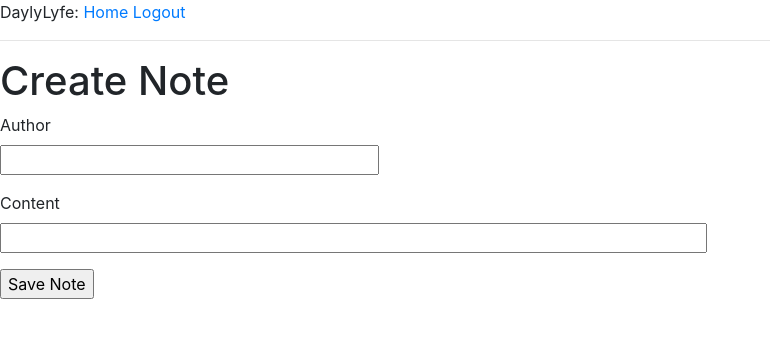
After one commit to anand-anmol/Dayly-Lyfe, a Flask app: page /create-note in a window 1280 px wide. The commit adds this page. Shown: the top 338 px of the page, without its empty margins (0-770 px from the left). Run offline with Flask 2, Linux system fonts and the light colour scheme; the visitor is signed in with stand-in values (Sample User, id 1); some libraries are stand-ins or nearby versions.

Commit message:
progress on creating notes

```diff
--- a/DaylyLyfe.py
+++ b/DaylyLyfe.py
@@ -1,6 +1,6 @@
 from app import app, db
-from app.models import User, Post
+from app.models import User, Note
 
 @app.shell_context_processor
 def make_shell_context():
-    return {'db': db, 'User': User, 'Post': Post}
+    return {'db': db, 'User': User, 'Note': Note}
--- a/app/forms.py
+++ b/app/forms.py
@@ -27,3 +27,8 @@ class RegistrationForm(FlaskForm):
         user = User.query.filter_by(email=email.data).first()
         if user is not None:
             raise ValidationError('Please use a different email address.')
+
+class CreateNoteForm(FlaskForm):
+    author = StringField('Author', validators=[DataRequired()])
+    content = StringField('Content', validators=[DataRequired()])
+    submit = SubmitField('Save Note')
--- a/app/models.py
+++ b/app/models.py
@@ -9,7 +9,7 @@ class User(UserMixin, db.Model):
     username = db.Column(db.String(64), index=True, unique=True)
     email = db.Column(db.String(120), index=True, unique=True)
     password_hash = db.Column(db.String(128))
-    posts = db.relationship('Post', backref='author', lazy='dynamic')
+    note = db.relationship('Note', backref='author', lazy='dynamic')
 
     def set_password(self, password):
         self.password_hash = generate_password_hash(password)
@@ -20,14 +20,15 @@ class User(UserMixin, db.Model):
     def __repr__(self):
         return '<User {}>'.format(self.username)
 
-class Post(db.Model):
+
+class Note(db.Model):
     id = db.Column(db.Integer, primary_key=True)
-    body = db.Column(db.String(140))
+    content = db.Column(db.String)
     timestamp = db.Column(db.DateTime, index=True, default=datetime.utcnow)
     user_id = db.Column(db.Integer, db.ForeignKey('user.id'))
+    def __repr__(self):
+        return '<Note {}>'.format(self.body)
 
-    def __repr__(self):
-        return '<Post {}>'.format(self.body)
 
 @login.user_loader
 def load_user(id):
--- a/app/routes.py
+++ b/app/routes.py
@@ -1,8 +1,8 @@
 from flask import render_template, flash, redirect, url_for, request
 from app import app, db
-from app.forms import LoginForm, RegistrationForm
+from app.forms import LoginForm, RegistrationForm, CreateNoteForm
 from flask_login import current_user, login_user, logout_user, login_required
-from app.models import User
+from app.models import User, Note
 from werkzeug.urls import url_parse
 
 @app.route('/')
@@ -18,6 +18,7 @@ def login():
         return redirect(url_for('index'))
     form = LoginForm()
     if form.validate_on_submit():
+        print(current_user)
         user = User.query.filter_by(username=form.username.data).first()
         if user is None or not user.check_password(form.password.data):
             flash('Invalid username or password')
@@ -34,7 +35,6 @@ def logout():
     logout_user()
     return redirect(url_for('index'))
 
-
 @app.route('/register', methods=['GET', 'POST'])
 def register():
     if current_user.is_authenticated:
@@ -48,3 +48,15 @@ def register():
         flash('Congratulations, you are now a registered user!')
         return redirect(url_for('login'))
     return render_template('register.html', title='Register', form=form)
+
+@app.route('/create-note', methods=['GET', 'POST'])
+def create_note():
+    if not current_user.is_authenticated:
+        return redirect(url_for('index'))
+    form = CreateNoteForm()
+    if form.validate_on_submit():
+        note = Note(user_id=form.author.data, content=form.content.data)
+        db.session.add(note)
+        db.session.commit()
+        return redirect(url_for('index'))
+    return render_template('create-note.html', title="Create Note", form=form)
--- a/static/scripts.js
+++ b/app/static/scripts.js
@@ -92,7 +92,7 @@ function createNote() {
     // window.location.href = "/" + event.target.innerHTML + "/" + currentMonth + "/" + currentYear
     console.log(event.target.innerHTML, currentMonth, currentYear, today.getDay);
     console.log("hi");
-    window.location.href = "/note"
+    window.location.href = "/create-note"
     $.post( "/postmethod", {
     javascript_data: data
 });
--- a/app/templates/base.html
+++ b/app/templates/base.html
@@ -5,6 +5,7 @@
         {% else %}
         <title>daylylyfe</title>
         {% endif %}
+        <link rel="stylesheet" href="https://stackpath.bootstrapcdn.com/bootstrap/4.4.1/css/bootstrap.min.css" integrity="sha384-Vkoo8x4CGsO3+Hhxv8T/Q5PaXtkKtu6ug5TOeNV6gBiFeWPGFN9MuhOf23Q9Ifjh" crossorigin="anonymous">
     </head>
     <body>
         <div>
@@ -27,5 +28,6 @@
         {% endif %}
         {% endwith %}
         {% block content %}{% endblock %}
+        <script src="../static/scripts.js"></script>
     </body>
 </html>
--- /dev/null
+++ b/app/templates/create-note.html
@@ -0,0 +1,17 @@
+{% extends "base.html" %}
+
+{% block content %}
+    <h1>Create Note</h1>
+    <form action="" method="post">
+        {{ form.hidden_tag() }}
+        <p>
+            {{ form.author.label }}<br>
+            {{ form.author(size=32) }}<br>
+        </p>
+        <p>
+            {{ form.content.label }}<br>
+            {{ form.content(size=64) }}<br>
+        </p>
+        <p>{{ form.submit() }}</p>
+    </form>
+{% endblock %}
```
Also changed, not shown: app/templates/calendar.html (deleted, +0 -76 lines), app/templates/index.html (+76 -3 lines).
